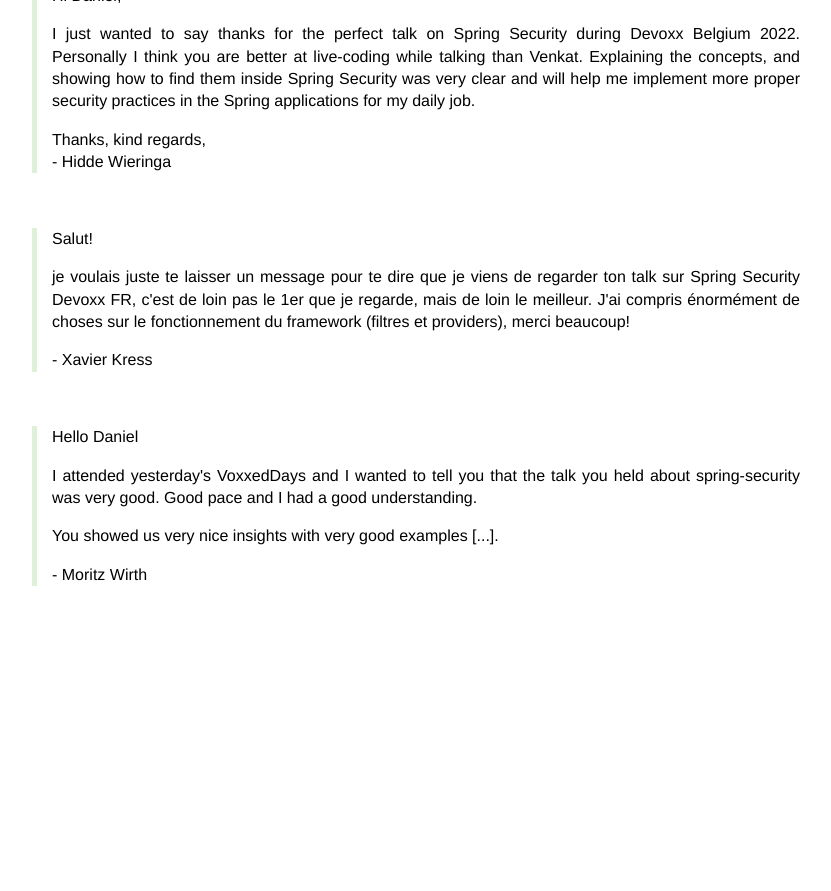
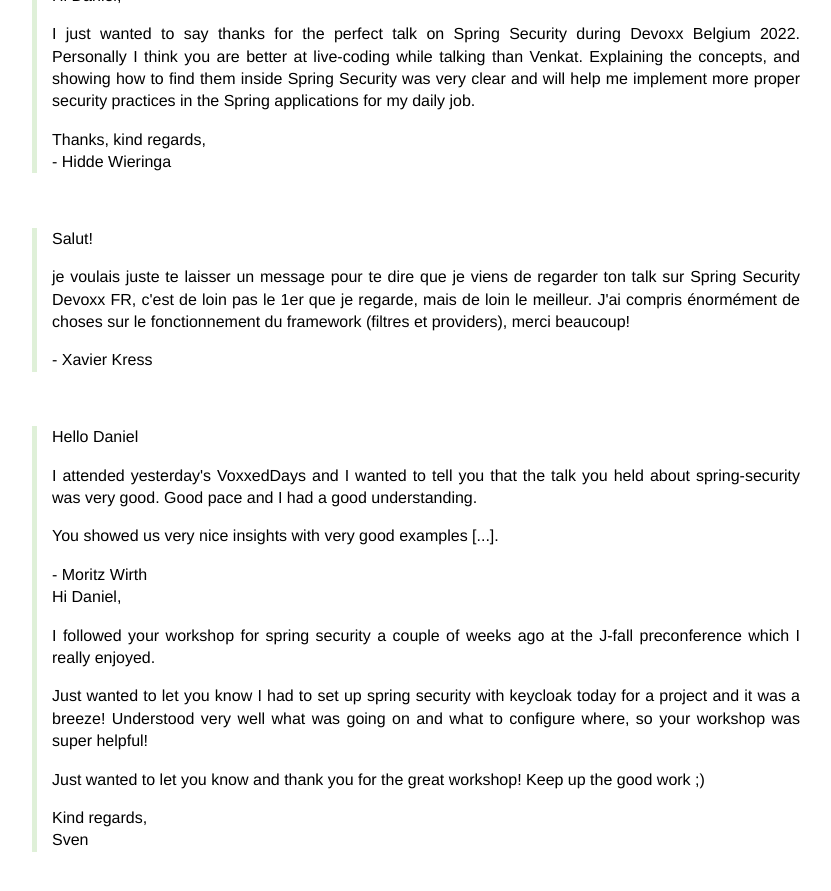
Before and after one commit to Kehrlann/kehrlann.github.io, a Jekyll site: the page built from talks.md, in a window 1280 px wide and 900 px high, scrolled down 1721 px. Shown: the top 891 px of the window, without its empty margins (224-1055 px from the left). Built offline with Jekyll 4.4.1, drawn with Linux system fonts in a browser that asks for light colours; before the commit the page ends 2355 px from its top, so only the background shows below that.

Commit message:
talks: add Sven's testimony

```diff
--- a/talks.md
+++ b/talks.md
@@ -154,3 +154,20 @@
 </p>
 - Moritz Wirth
 </div>
+
+<div class="left-emboss">
+Hi Daniel,
+<p>
+I followed your workshop for spring security a couple of weeks ago at the J-fall preconference which I really enjoyed.
+</p>
+<p>
+Just wanted to let you know I had to set up spring security with keycloak today for a project and it was a breeze! Understood very well what was going on and what to configure where, so your workshop was super helpful!
+</p>
+<p>
+Just wanted to let you know and thank you for the great workshop! Keep up the good work ;)
+</p>
+<p>
+Kind regards,<br>
+Sven
+</p>
+</div>
```
